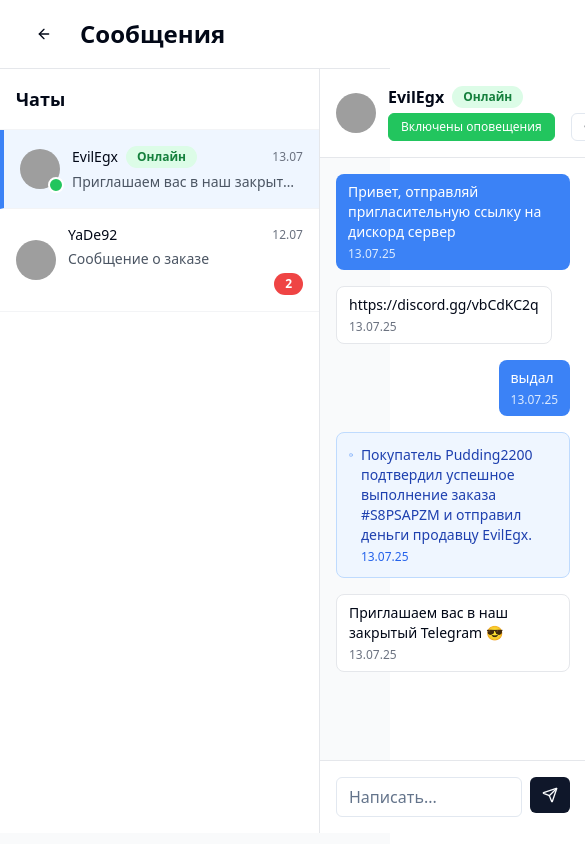
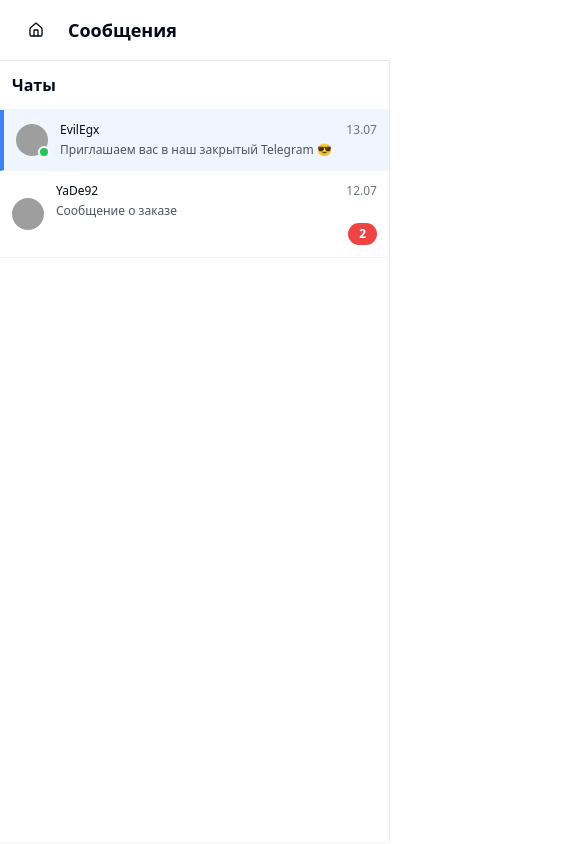
Before and after one commit to pr-poehali-dev/layout-copy-project, a React (Vite) app: page /messages in a window 390 px wide. Shown: the top 844 px of the page, 585 px wide, since content can reach past the window. Built offline with nearby package versions, Linux system fonts and the light colour scheme; grey boxes are pictures that could not be loaded.

Commit message:
Мобильная адаптация интерфейса чата

```diff
--- a/src/pages/Messages.tsx
+++ b/src/pages/Messages.tsx
@@ -54,6 +54,8 @@ interface Listing {
 const Messages = () => {
   const [selectedChatId, setSelectedChatId] = useState<string>("1");
   const [newMessage, setNewMessage] = useState("");
+  const [showSidebar, setShowSidebar] = useState(true);
+  const [showProfile, setShowProfile] = useState(false);
 
   // Мок данные для чатов
   const chats: Chat[] = [
@@ -148,28 +150,75 @@ const Messages = () => {
   return (
     <div className="min-h-screen bg-gray-50">
       {/* Header */}
-      <div className="bg-white border-b border-gray-200 px-6 py-4">
-        <div className="flex items-center gap-4">
-          <Button variant="ghost" size="sm">
+      <div className="bg-white border-b border-gray-200 px-4 py-3">
+        <div className="flex items-center gap-3">
+          {/* Мобильная кнопка назад или меню */}
+          <Button
+            variant="ghost"
+            size="sm"
+            onClick={() => {
+              if (window.innerWidth < 768) {
+                if (!showSidebar && selectedChatId) {
+                  setShowSidebar(true);
+                } else {
+                  window.location.href = '/';
+                }
+              } else {
+                window.location.href = '/';
+              }
+            }}
+            className="md:hidden"
+          >
+            <Icon name={!showSidebar && selectedChatId ? "ArrowLeft" : "Home"} size={20} />
+          </Button>
+
+          {/* Десктоп кнопка назад */}
+          <Button variant="ghost" size="sm" className="hidden md:flex" onClick={() => window.location.href = '/'}>
             <Icon name="ArrowLeft" size={20} />
           </Button>
-          <h1 className="text-2xl font-bold">Сообщения</h1>
+
+          <h1 className="text-lg md:text-2xl font-bold">
+            {!showSidebar && selectedChatId && window.innerWidth < 768
+              ? chats.find(c => c.id === selectedChatId)?.user.name
+              : "Сообщения"
+            }
+          </h1>
+
+          {/* Мобильная кнопка профиля */}
+          {!showSidebar && selectedChatId && (
+            <div className="ml-auto md:hidden">
+              <Button
+                variant="ghost"
+                size="sm"
+                onClick={() => setShowProfile(!showProfile)}
+              >
+                <Icon name="User" size={20} />
+              </Button>
+            </div>
+          )}
         </div>
       </div>
 
-      <div className="flex h-[calc(100vh-80px)]">
+      <div className="flex h-[calc(100vh-64px)] md:h-[calc(100vh-80px)] relative">
         {/* Левая панель - список чатов */}
-        <div className="w-80 bg-white border-r border-gray-200 flex flex-col">
-          <div className="p-4 border-b border-gray-100">
-            <h2 className="font-semibold text-lg">Чаты</h2>
+        <div className={`${
+          showSidebar ? 'flex' : 'hidden'
+        } md:flex w-full md:w-80 bg-white border-r border-gray-200 flex-col absolute md:relative z-10 h-full`}>
+          <div className="p-3 md:p-4 border-b border-gray-100">
+            <h2 className="font-semibold text-base md:text-lg">Чаты</h2>
           </div>
 
           <div className="flex-1 overflow-y-auto">
             {chats.map((chat) => (
               <div
                 key={chat.id}
-                onClick={() => setSelectedChatId(chat.id)}
-                className={`p-4 cursor-pointer border-b border-gray-100 hover:bg-gray-50 ${
+                onClick={() => {
+                  setSelectedChatId(chat.id);
+                  if (window.innerWidth < 768) {
+                    setShowSidebar(false);
+                  }
+                }}
+                className={`p-3 md:p-4 cursor-pointer border-b border-gray-100 hover:bg-gray-50 ${
                   selectedChatId === chat.id ? "bg-blue-50 border-l-4 border-l-blue-500" : ""
                 }`}
               >
@@ -178,19 +227,19 @@ const Messages = () => {
                     <img
                       src={chat.user.avatar}
                       alt={chat.user.name}
-                      className="w-10 h-10 rounded-full object-cover"
+                      className="w-8 h-8 md:w-10 md:h-10 rounded-full object-cover"
                     />
                     {chat.user.isOnline && (
-                      <div className="absolute -bottom-1 -right-1 w-4 h-4 bg-green-500 rounded-full border-2 border-white"></div>
+                      <div className="absolute -bottom-0.5 -right-0.5 w-3 h-3 md:w-4 md:h-4 bg-green-500 rounded-full border-2 border-white"></div>
                     )}
                   </div>
 
                   <div className="flex-1 min-w-0">
                     <div className="flex items-center justify-between">
-                      <div className="flex items-center gap-2">
-                        <span className="font-medium text-sm">{chat.user.name}</span>
+                      <div className="flex items-center gap-1 md:gap-2">
+                        <span className="font-medium text-xs md:text-sm">{chat.user.name}</span>
                         {chat.user.isOnline && (
-                          <Badge variant="secondary" className="text-xs bg-green-100 text-green-700">
+                          <Badge variant="secondary" className="text-xs bg-green-100 text-green-700 hidden md:inline-flex">
                             Онлайн
                           </Badge>
                         )}
@@ -198,7 +247,7 @@ const Messages = () => {
                       <span className="text-xs text-gray-500">{chat.lastMessageTime}</span>
                     </div>
 
-                    <p className="text-sm text-gray-600 truncate mt-1">
+                    <p className="text-xs md:text-sm text-gray-600 truncate mt-1">
                       {chat.lastMessage}
                     </p>
 
@@ -217,33 +266,36 @@ const Messages = () => {
         </div>
 
         {/* Центральная область - чат */}
-        <div className="flex-1 flex flex-col">
+        <div className={`${
+          !showSidebar || window.innerWidth >= 768 ? 'flex' : 'hidden'
+        } md:flex flex-1 flex-col`}>
           {selectedChat && (
             <>
               {/* Заголовок чата */}
-              <div className="bg-white border-b border-gray-200 p-4">
+              <div className="bg-white border-b border-gray-200 p-3 md:p-4 hidden md:block">
                 <div className="flex items-center gap-3">
                   <img
                     src={selectedChat.user.avatar}
                     alt={selectedChat.user.name}
-                    className="w-10 h-10 rounded-full object-cover"
+                    className="w-8 h-8 md:w-10 md:h-10 rounded-full object-cover"
                   />
-                  <div>
+                  <div className="flex-1">
                     <div className="flex items-center gap-2">
-                      <h3 className="font-semibold">{selectedChat.user.name}</h3>
+                      <h3 className="font-semibold text-sm md:text-base">{selectedChat.user.name}</h3>
                       {selectedChat.user.isOnline && (
                         <Badge variant="secondary" className="text-xs bg-green-100 text-green-700">
                           Онлайн
                         </Badge>
                       )}
                     </div>
-                    <div className="flex gap-4 mt-1">
-                      <Button variant="outline" size="sm" className="h-7 text-xs bg-green-500 text-white border-green-500 hover:bg-green-600">
-                        Включены оповещения
+                    <div className="flex gap-2 md:gap-4 mt-1">
+                      <Button variant="outline" size="sm" className="h-6 md:h-7 text-xs bg-green-500 text-white border-green-500 hover:bg-green-600">
+                        <span className="hidden md:inline">Включены оповещения</span>
+                        <Icon name="Bell" size={12} className="md:hidden" />
                       </Button>
                       <DropdownMenu>
                         <DropdownMenuTrigger asChild>
-                          <Button variant="outline" size="sm" className="h-7 text-xs">
+                          <Button variant="outline" size="sm" className="h-6 md:h-7 text-xs">
                             •••
                           </Button>
                         </DropdownMenuTrigger>
@@ -270,26 +322,26 @@ const Messages = () => {
               </div>
 
               {/* Сообщения */}
-              <div className="flex-1 overflow-y-auto p-4 space-y-4">
+              <div className="flex-1 overflow-y-auto p-3 md:p-4 space-y-3 md:space-y-4">
                 {chatMessages.map((message) => (
                   <div key={message.id} className={`flex ${message.sender === "evilegx" ? "justify-end" : "justify-start"}`}>
                     {message.isSystem ? (
-                      <div className="bg-blue-50 border border-blue-200 rounded-lg p-3 max-w-2xl">
+                      <div className="bg-blue-50 border border-blue-200 rounded-lg p-2 md:p-3 max-w-full md:max-w-2xl">
                         <div className="flex items-start gap-2">
-                          <Icon name="Info" size={16} className="text-blue-500 mt-0.5" />
-                          <div>
-                            <p className="text-sm text-blue-800">{message.text}</p>
+                          <Icon name="Info" size={14} className="text-blue-500 mt-0.5 flex-shrink-0" />
+                          <div className="flex-1">
+                            <p className="text-xs md:text-sm text-blue-800">{message.text}</p>
                             <span className="text-xs text-blue-600 mt-1 block">{message.timestamp}</span>
                           </div>
                         </div>
                       </div>
                     ) : (
-                      <div className={`max-w-xs lg:max-w-md px-3 py-2 rounded-lg ${
+                      <div className={`max-w-[85%] md:max-w-xs lg:max-w-md px-2 md:px-3 py-2 rounded-lg ${
                         message.sender === "evilegx"
                           ? "bg-blue-500 text-white"
                           : "bg-white border border-gray-200"
                       }`}>
-                        <p className="text-sm">{message.text}</p>
+                        <p className="text-xs md:text-sm">{message.text}</p>
                         <span className={`text-xs mt-1 block ${
                           message.sender === "evilegx" ? "text-blue-100" : "text-gray-500"
                         }`}>
@@ -302,17 +354,17 @@ const Messages = () => {
               </div>
 
               {/* Поле ввода */}
-              <div className="bg-white border-t border-gray-200 p-4">
+              <div className="bg-white border-t border-gray-200 p-3 md:p-4">
                 <div className="flex gap-2">
                   <Input
                     value={newMessage}
                     onChange={(e) => setNewMessage(e.target.value)}
                     placeholder="Написать..."
-                    className="flex-1"
+                    className="flex-1 text-sm"
                     onKeyPress={(e) => e.key === "Enter" && sendMessage()}
                   />
-                  <Button onClick={sendMessage} size="sm">
-                    <Icon name="Send" size={16} />
+                  <Button onClick={sendMessage} size="sm" className="px-3">
+                    <Icon name="Send" size={14} />
                   </Button>
                 </div>
               </div>
@@ -322,31 +374,78 @@ const Messages = () => {
 
         {/* Правая панель - информация о собеседнике и объявлении */}
         {selectedChat && (
-          <div className="w-80 bg-white border-l border-gray-200 p-4 space-y-6">
+          <div className={`${
+            showProfile ? 'block' : 'hidden'
+          } md:block w-full md:w-80 bg-white border-l border-gray-200 p-3 md:p-4 space-y-4 md:space-y-6 absolute md:relative z-20 h-full overflow-y-auto`}>
+            {/* Мобильный заголовок */}
+            <div className="md:hidden flex items-center justify-between pb-3 border-b border-gray-200">
+              <h3 className="font-semibold text-lg">Профиль</h3>
+              <Button
+                variant="ghost"
+                size="sm"
+                onClick={() => setShowProfile(false)}
+              >
+                <Icon name="X" size={20} />
+              </Button>
+            </div>
+
             {/* Информация о пользователе */}
-            <div className="space-y-4">
+            <div className="space-y-3 md:space-y-4">
               <div className="space-y-2">
                 <div className="text-xs text-gray-500 uppercase">ДАТА РЕГИСТРАЦИИ</div>
                 <div className="text-sm">{selectedChat.user.registrationDate}</div>
                 <div className="text-xs text-gray-500">4 года назад</div>
               </div>
+
+              {/* Мобильное меню действий */}
+              <div className="md:hidden space-y-2">
+                <Button
+                  variant="outline"
+                  size="sm"
+                  className="w-full text-left justify-start"
+                  onClick={() => alert('Пожаловаться')}
+                >
+                  <Icon name="Flag" size={16} className="mr-2" />
+                  Пожаловаться
+                </Button>
+                <Button
+                  variant="outline"
+                  size="sm"
+                  className="w-full text-left justify-start"
+                  onClick={() => alert('Заблокировать')}
+                >
+                  <Icon name="Ban" size={16} className="mr-2" />
+                  Заблокировать
+                </Button>
+                {selectedChat.user.discordProfile && (
+                  <Button
+                    variant="outline"
+                    size="sm"
+                    className="w-full text-left justify-start"
+                    onClick={() => window.open(selectedChat.user.discordProfile, '_blank')}
+                  >
+                    <Icon name="MessageCircle" size={16} className="mr-2" />
+                    Discord профиль
+                  </Button>
+                )}
+              </div>
             </div>
 
             {/* Информация об объявлении */}
-            <div className="border-t border-gray-200 pt-6">
+            <div className="border-t border-gray-200 pt-4 md:pt-6">
               <div className="text-xs text-gray-500 uppercase mb-3">ОБЪЯВЛЕНИЕ</div>
               <div className="border border-gray-200 rounded-lg overflow-hidden">
                 <img
                   src={selectedChat.listing.image}
                   alt={selectedChat.listing.title}
-                  className="w-full h-32 object-cover"
+                  className="w-full h-24 md:h-32 object-cover"
                 />
                 <div className="p-3">
-                  <h5 className="font-medium text-sm mb-1">{selectedChat.listing.title}</h5>
-                  <div className="text-lg font-bold text-blue-600 mb-2">
+                  <h5 className="font-medium text-xs md:text-sm mb-1">{selectedChat.listing.title}</h5>
+                  <div className="text-base md:text-lg font-bold text-blue-600 mb-2">
                     {selectedChat.listing.price.toLocaleString()} ₽
                   </div>
-                  <Button variant="outline" size="sm" className="w-full">
+                  <Button variant="outline" size="sm" className="w-full text-xs">
                     Перейти к объявлению
                   </Button>
                 </div>
```
